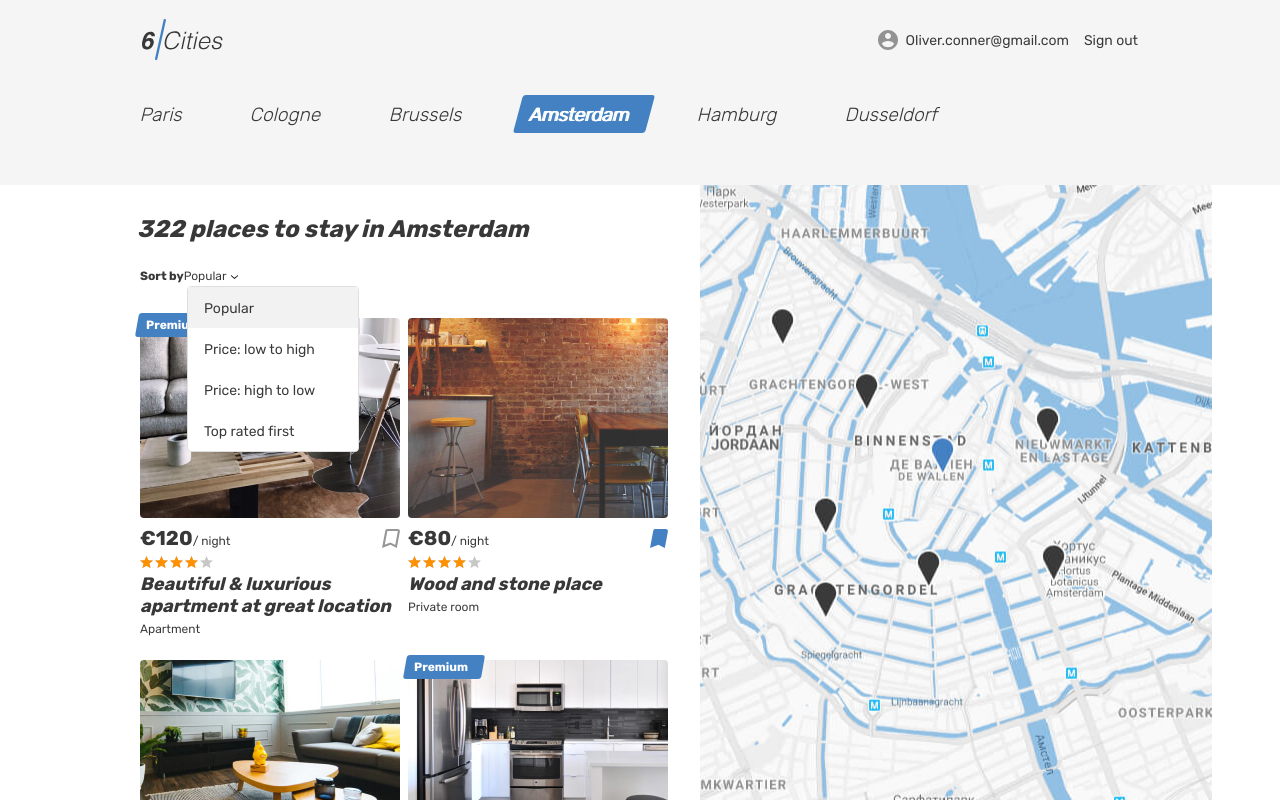
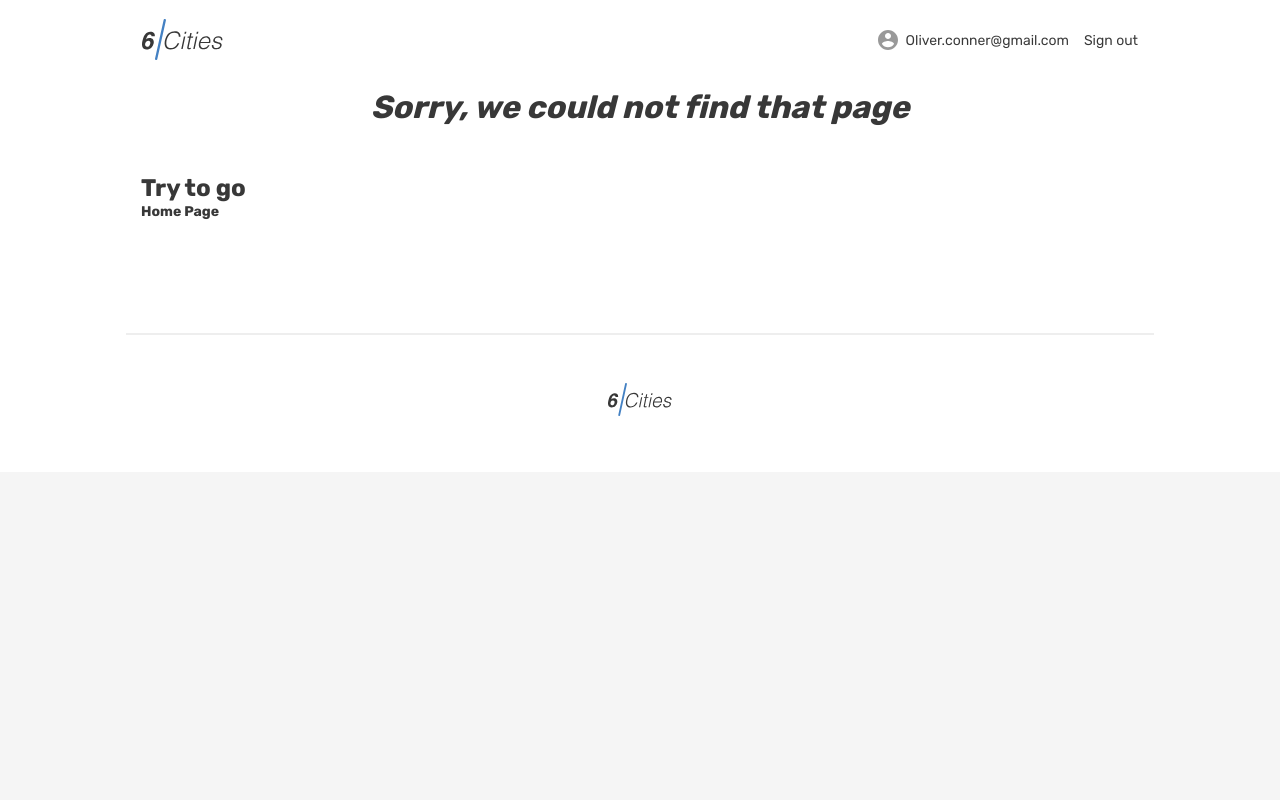
Before and after one commit to sergiivelikorodnov/1716029-six-cities-8, a React (Create React App) app in the folder project/: page /404 in a window 1280 px wide. Built offline with nearby package versions, Linux system fonts and the light colour scheme.

Commit message:
feat: add Router

```diff
--- a/project/src/components/app/app.tsx
+++ b/project/src/components/app/app.tsx
@@ -1,4 +1,11 @@
+import { Switch, Route, BrowserRouter } from 'react-router-dom';
+import { AppRoute } from '../../const';
 import Main from '../main/main';
+import Favorites from '../favorites/favorites';
+import NotFound from '../not-found/not-found';
+import Login from '../login/login';
+import Property from '../property/property';
+
 
 const Settings = {
   PROPERTY_NUMBER: 322,
@@ -6,9 +13,29 @@ const Settings = {
 
 function App(): JSX.Element {
   return (
-    <Main
-      propertyNumber = {Settings.PROPERTY_NUMBER}
-    />
+    <BrowserRouter>
+      <Switch>
+        <Route exact path={AppRoute.Main}>
+          <Main
+            propertyNumber={Settings.PROPERTY_NUMBER}
+          />
+        </Route>
+        <Route exact path={AppRoute.Login}>
+          <Login />
+        </Route>
+        <Route exact path={AppRoute.Favorites}>
+          <Favorites />
+        </Route>
+        <Route exact path={AppRoute.Property}>
+          <Property
+            price={122}
+          />
+        </Route>
+        <Route>
+          <NotFound />
+        </Route>
+      </Switch>
+    </BrowserRouter>
   );
 }
 
--- /dev/null
+++ b/project/src/components/not-found/not-found.tsx
@@ -0,0 +1,49 @@
+function NotFound(): JSX.Element{
+  return (
+    <div className="page">
+      <header className="header">
+        <div className="container">
+          <div className="header__wrapper">
+            <div className="header__left">
+              <a className="header__logo-link" href="main.html">
+                <img className="header__logo" src="img/logo.svg" alt="6 cities logo" width="81" height="41" />
+              </a>
+            </div>
+            <nav className="header__nav">
+              <ul className="header__nav-list">
+                <li className="header__nav-item user">
+                  <a className="header__nav-link header__nav-link--profile" href="#">
+                    <div className="header__avatar-wrapper user__avatar-wrapper">
+                    </div>
+                    <span className="header__user-name user__name">Oliver.conner@gmail.com</span>
+                  </a>
+                </li>
+                <li className="header__nav-item">
+                  <a className="header__nav-link" href="#">
+                    <span className="header__signout">Sign out</span>
+                  </a>
+                </li>
+              </ul>
+            </nav>
+          </div>
+        </div>
+      </header>
+
+      <main className="page__main page__main--favorites">
+        <div className="page__favorites-container container">
+          <section className="favorites">
+            <h1 className="favorites__title">Sorry, we could not find that page</h1>
+            <h2>Try to go  <a className="header__nav-link" href="#">Home Page</a></h2>
+          </section>
+        </div>
+      </main>
+      <footer className="footer container">
+        <a className="footer__logo-link" href="main.html">
+          <img className="footer__logo" src="img/logo.svg" alt="6 cities logo" width="64" height="33" />
+        </a>
+      </footer>
+    </div>
+  );
+}
+
+export default NotFound;
--- /dev/null
+++ b/project/src/const.ts
@@ -0,0 +1,6 @@
+export enum AppRoute {
+  Main = '/',
+  Login = '/login',
+  Favorites = '/favorites',
+  Property = '/property',
+}
```
